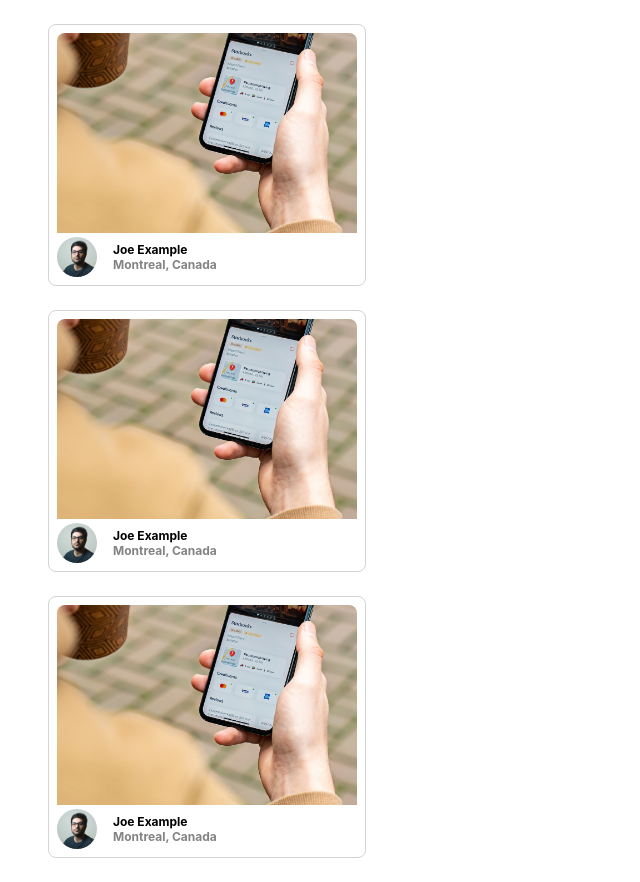
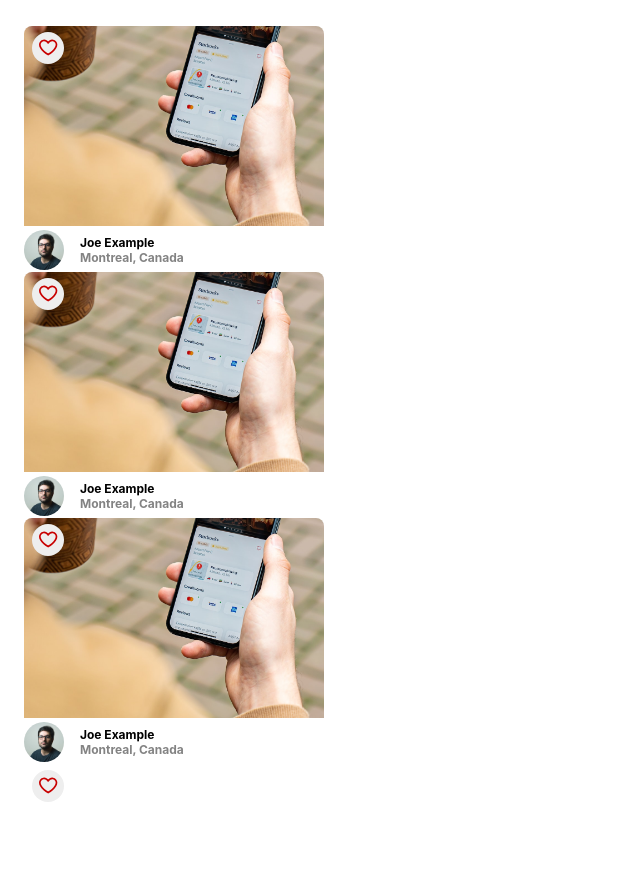
Before and after one commit to irohunk/photolabs-starter, a React (Create React App) app in the folder frontend/: page / in a window 1280 px wide. Shown: the whole page, without its empty margins (0-640 px from the left). After the commit the page ends 805 px from the top, so only its background shows below. Built offline with nearby package versions, Linux system fonts and the light colour scheme; the HTML template or start-up script is replaced by a standard one.

Commit message:
added PhotoFavButton

```diff
--- a/frontend/src/App.jsx
+++ b/frontend/src/App.jsx
@@ -1,9 +1,21 @@
-import React from 'react';
+import React, {useState} from 'react';
 
 import PhotoListItem from './components/PhotoListItem';
+import PhotoFavButton from './components/PhotoFavButton';
 import './App.scss';
 
 // Note: Rendering a single component to build components in isolation
+
+
+const App = () => {
+  const [isModalOpen, setIsModalOpen] = useState(false);
+  const [selectedPhoto, setSelectedPhoto] = useState(null);
+
+  const toggleModal = (photo) => {
+    setIsModalOpen(!isModalOpen);
+    setSelectedPhoto(photo);
+  };
+
   const props = {
     id: "1",
     location: {
@@ -20,13 +32,15 @@ photos.push(props);
   photos.push(props);
   photos.push(props);
 
-
-const App = () => {
   return (
     <div className="App">
       {photos.map((photo) => (
-        <PhotoListItem key={"id"} photo={photo} />
+        <PhotoListItem key={photo.id} photo={photo} toggleModal={toggleModal} />
       ))}
+      <PhotoFavButton />
+
+      {/* Render the modal here if needed */}
+      {isModalOpen && <div className="modal">Modal Content for {selectedPhoto?.username}</div>}
     </div>
   );
 };
--- a/frontend/src/components/PhotoFavButton.jsx
+++ b/frontend/src/components/PhotoFavButton.jsx
@@ -3,14 +3,21 @@ import React, { useCallback, useState } from 'react';
 import FavIcon from './FavIcon';
 import '../styles/PhotoFavButton.scss';
 
-function PhotoFavButton() {
+function PhotoFavButton({ selected, handleToggle }) {
+  const [isFav, setIsFav] = useState(selected);
+
+  const handleClick = () => {
+    setIsFav(!isFav);
+    handleToggle();
+    console.log('Icon clicked!'); // This is just for testing
+  };
+
   return (
-    <div className="photo-list__fav-icon">
+    <div className={`photo-list__fav-icon ${isFav ? 'active' : ''}`} onClick={handleClick}>
       <div className="photo-list__fav-icon-svg">
-        {/* Insert React */}
+        <FavIcon />
       </div>
     </div>
   );
 }
-
 export default PhotoFavButton;
--- a/frontend/src/components/PhotoListItem.jsx
+++ b/frontend/src/components/PhotoListItem.jsx
@@ -1,7 +1,6 @@
-import React from "react";
+import React, { useState } from "react";
 import "../styles/PhotoListItem.scss";
-
-
+import PhotoFavButton from "./PhotoFavButton";
 
 
 const PhotoListItem = (props) => {
@@ -9,18 +8,29 @@ const PhotoListItem = (props) => {
   const user = photo.username;
   const location = photo.location;
 
+  // State to handle the favorite status
+  const [isFav, setIsFav] = useState(false);
+
+  // Function to toggle the favorite status
+  const handleToggle = () => {
+    setIsFav(!isFav);
+  };
+
   return (
-      <div className="photo-list__item" >
-      <img className="photo-list__image" src={photo.imageSource} alt="" />
-        <div className="photo-list__user-details">
-          <img className="photo-list__user-profile" src={photo.profile} alt="" />
-          <div className="photo-list__user-info">
-            <span className="photo-list__user-details">{user}</span>
-            <span className="photo-list__user-location" >{location.city}, {location.country}</span>
-          </div>
+    <div className="photo-listitem">
+      <div className="photo-container">
+        <PhotoFavButton selected={isFav} handleToggle={handleToggle} />
+        <img className="photo-list__image" src={photo.imageSource} alt="" onClick={() => props.toggleModal(props.photo)} />
+      </div>
+      <div className="photo-list__user-details">
+        <img className="photo-list__user-profile" src={photo.profile} alt="" />
+        <div className="photo-list__user-info">
+          <span className="photo-list__user-details">{user}</span>
+          <span className="photo-list__user-location">{location.city}, {location.country}</span>
         </div>
       </div>
-  )
+    </div>
+  );
 };
 
 export default PhotoListItem;
```
Lines whose indentation alone changed are shown as unchanged.
